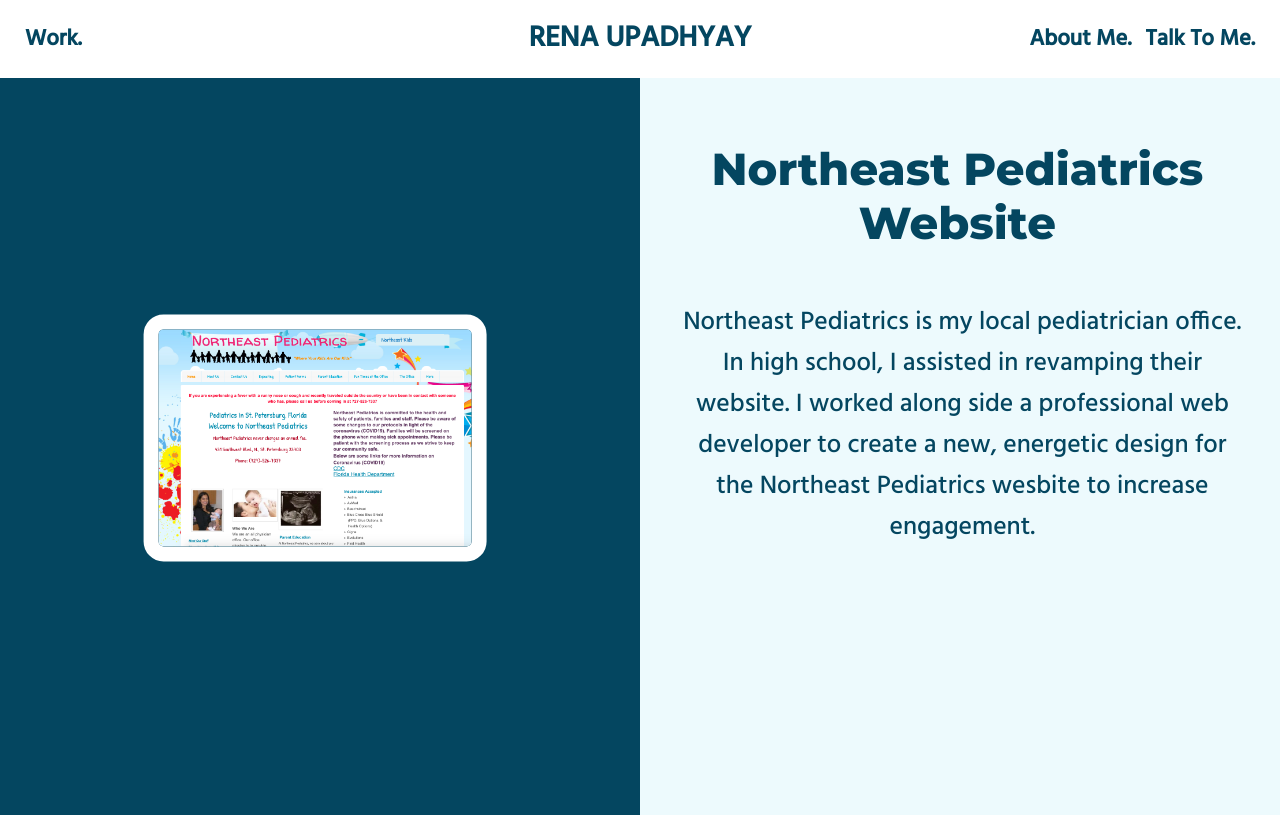
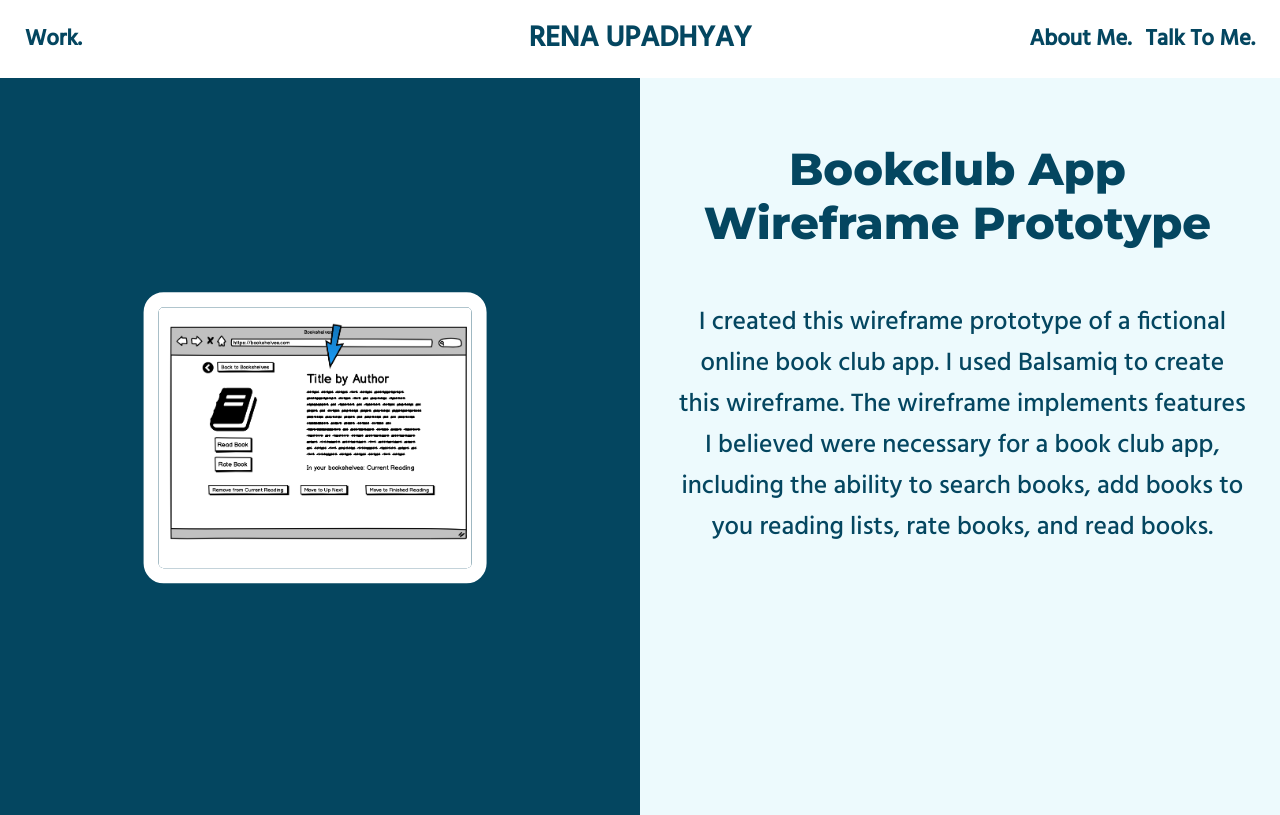
Before and after one commit to renau06/Rena-Portfolio, a plain HTML site: page bookshelfwireframe.html in a window 1280 px wide. Drawn offline with Linux system fonts and the light colour scheme.

Commit message:
finished

```diff
--- a/northeastwebsite.html
+++ b/bookshelfwireframe.html
@@ -5,7 +5,7 @@
         <link href="https://fonts.googleapis.com/css2?family=Montserrat:wght@800&display=swap" rel="stylesheet">
         <link href="https://fonts.googleapis.com/css2?family=Hind:wght@500&display=swap" rel="stylesheet">
     </head>
-    <body id="northeast-page">
+    <body id="bookshelf-page">
 
         <nav class= "top-nav">
             <ul>
--- a/portfolio.css
+++ b/portfolio.css
@@ -10,7 +10,7 @@
 body#contact-page{
     background-color: #edfafd;
 }
-body#musicplayer-page, body#northeast-page, body#podcast-page{
+body#musicplayer-page, body#northeast-page, body#podcast-page, body#bookshelf-page{
     background-image:linear-gradient(to right,#044660 0%,#044660 50%, #edfafd 50%, #edfafd  100%);
 }
 
--- a/portfolio.js
+++ b/portfolio.js
@@ -16,6 +16,14 @@
         link:"ipod-starter copy/albums.html"
     },
     {
+        page:"bookshelfwireframe",
+        title:"Bookclub App Wireframe Prototype",
+        image:"wireframe.png",
+        description: "I created this wireframe prototype of a fictional online book club app. I used Balsamiq to create this wireframe. The wireframe implements features I believed were necessary for a book club app, including the ability to search books, add books to you reading lists, rate books, and read books.",
+        sample:"bookclubappsample.png",
+        link:"https://balsamiq.cloud/soancio/pgyhw3l"
+    },
+    {
         page:"northeastwebsite",
         title:"Northeast Pediatrics Website",
         image: "website.png",
@@ -23,6 +31,7 @@
         sample:"northeastsample.png",
         link:"https://northeastkids.webs.com"
     }
+
 ]
 
 var contacts =[
```
Also changed, not shown: bookclubappsample.png (added), wireframe.PNG (added).
